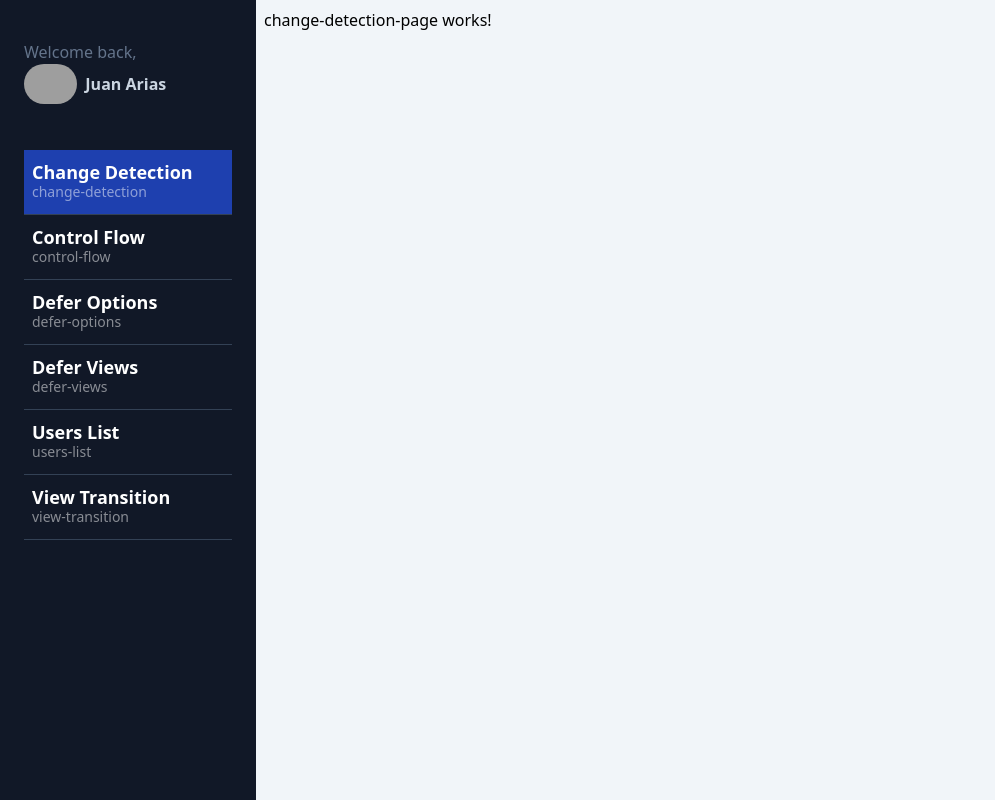
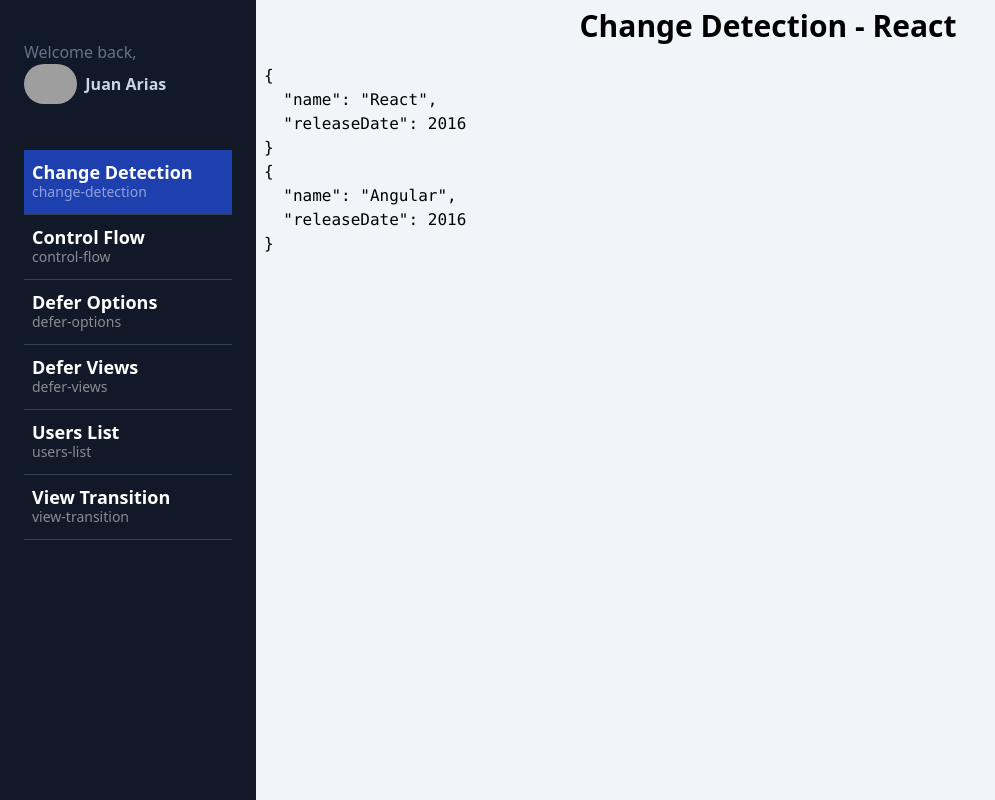
Before and after one commit to cronero95/angular-extras-app, an Angular app: page /dashboard/change-detection in a window 1280 px wide. Shown: the whole page, without its empty margins (0-995 px from the left). Built offline with nearby package versions, Linux system fonts and the light colour scheme; grey boxes are pictures that could not be loaded.

Commit message:
Change detection behavior

```diff
--- a/src/app/dashboard/pages/change-detection-page/change-detection-page.component.html
+++ b/src/app/dashboard/pages/change-detection-page/change-detection-page.component.html
@@ -1 +1,4 @@
-<p>change-detection-page works!</p>
+<shared-title [title]="currentFramework()" />
+
+<pre>{{ frameworkAsSignal() | json }}</pre>
+<pre>{{ frameworkAsProperty | json }}</pre>
--- a/src/app/dashboard/pages/change-detection-page/change-detection-page.component.ts
+++ b/src/app/dashboard/pages/change-detection-page/change-detection-page.component.ts
@@ -1,11 +1,41 @@
-import { Component } from '@angular/core';
+import { CommonModule } from '@angular/common';
+import { ChangeDetectionStrategy, Component, computed, signal } from '@angular/core';
+import { TitleComponent } from '@shared/title/title.component';
 
 @Component({
   standalone: true,
-  imports: [],
+  imports: [
+    CommonModule,
+    TitleComponent,
+  ],
+  changeDetection: ChangeDetectionStrategy.OnPush,
   templateUrl: './change-detection-page.component.html',
   styles: ``
 })
 export default class ChangeDetectionPageComponent {
 
+  public frameworkAsSignal = signal({
+    name: 'Angular',
+    releaseDate: 2016,
+  });
+
+  public currentFramework = computed(() => `Change Detection - ${this.frameworkAsSignal().name}`);
+
+  public frameworkAsProperty = {
+    name: 'Angular',
+    releaseDate: 2016,
+  };
+
+  constructor() {
+    setTimeout(() => {
+
+      this.frameworkAsSignal.update(value => {
+        value.name = 'React';
+        return {...value};
+      })
+
+      console.log('done');
+    }, 3000);
+  }
+
 }
```
